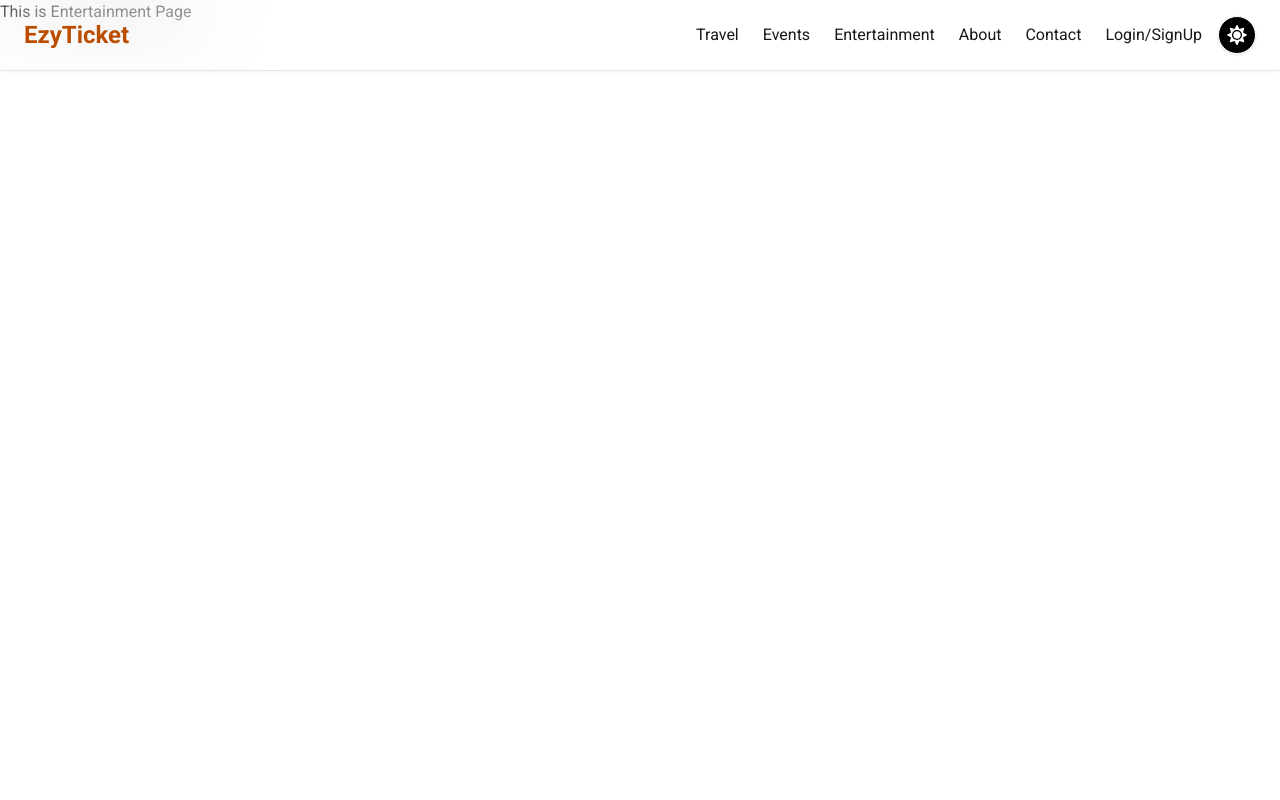
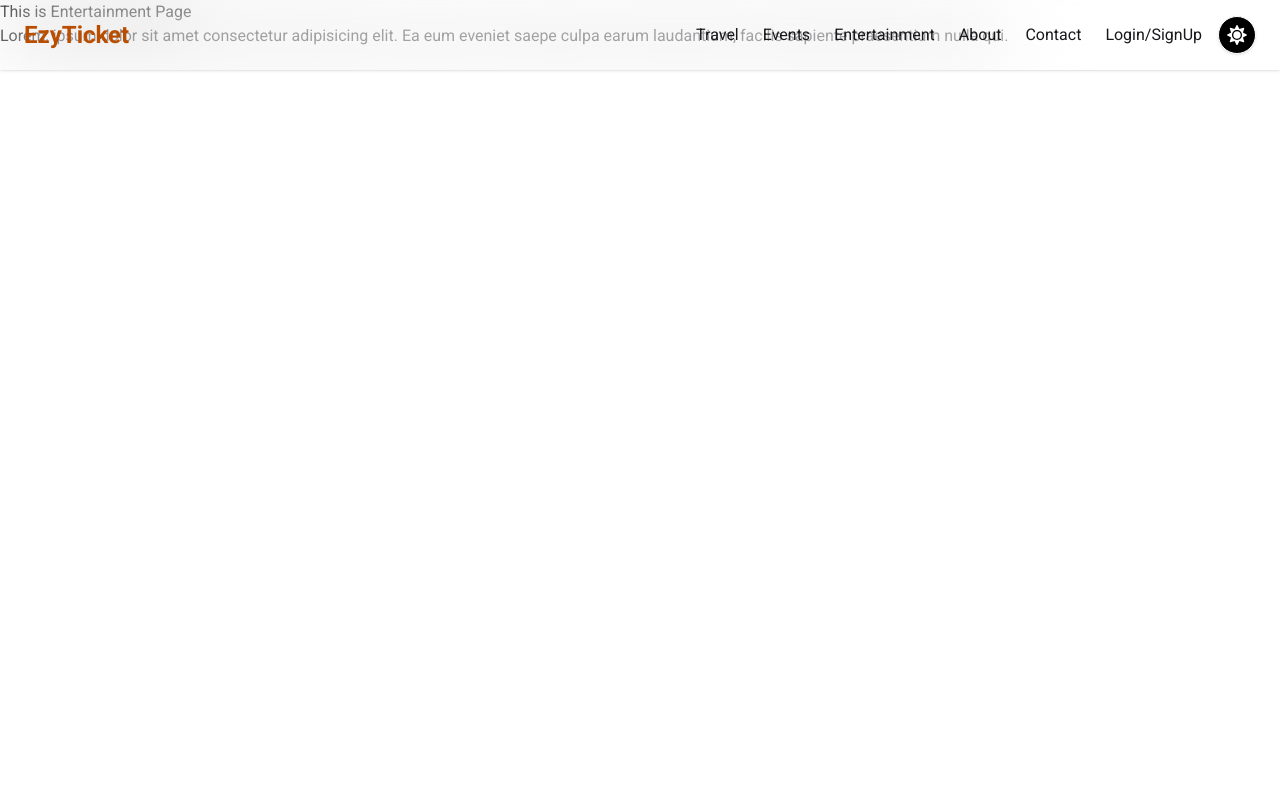
Before and after one commit to mazharul90007/ezyTicket-client, a React (Vite) app: page /entertainment in a window 1280 px wide. Shown: the top 800 px of the page. Built offline with nearby package versions, Linux system fonts and the light colour scheme; no server answers.

Commit message:
added some lorem

```diff
--- a/src/Pages/Entertainment/Entertainment.jsx
+++ b/src/Pages/Entertainment/Entertainment.jsx
@@ -1,11 +1,13 @@
-
-
 const Entertainment = () => {
-    return (
-        <div>
-            <h2>This is Entertainment Page</h2>
-        </div>
-    );
+  return (
+    <div>
+      <h2>This is Entertainment Page</h2>
+      <p>
+        Lorem, ipsum dolor sit amet consectetur adipisicing elit. Ea eum eveniet
+        saepe culpa earum laudantium, facilis sapiente praesentium nulla qui.
+      </p>
+    </div>
+  );
 };
 
 export default Entertainment;
```
